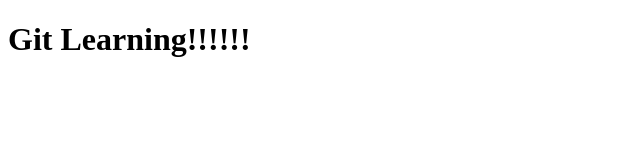
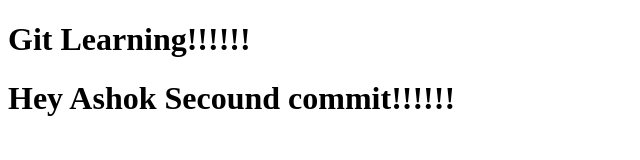
Before and after one commit to anushayandrapu/DemoGitProject, a plain HTML site: page WebContent/index.html in a window 1280 px wide. Shown: the whole page, without its empty margins (0-640 px from the left). Drawn offline with Linux system fonts and the light colour scheme.

Commit message:
second commit

```diff
--- a/WebContent/index.html
+++ b/WebContent/index.html
@@ -6,5 +6,6 @@
 </head>
 <body>
 <h1>Git Learning!!!!!!</h1>
+<h1>Hey Ashok Secound commit!!!!!!</h1>
 </body>
 </html>
```
